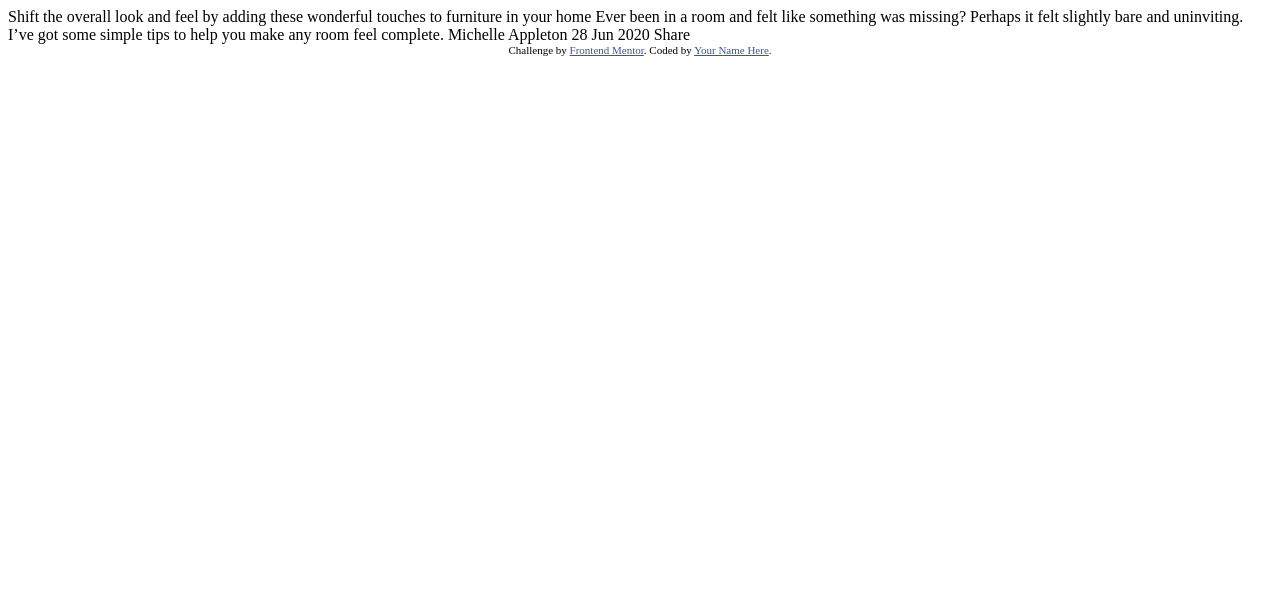
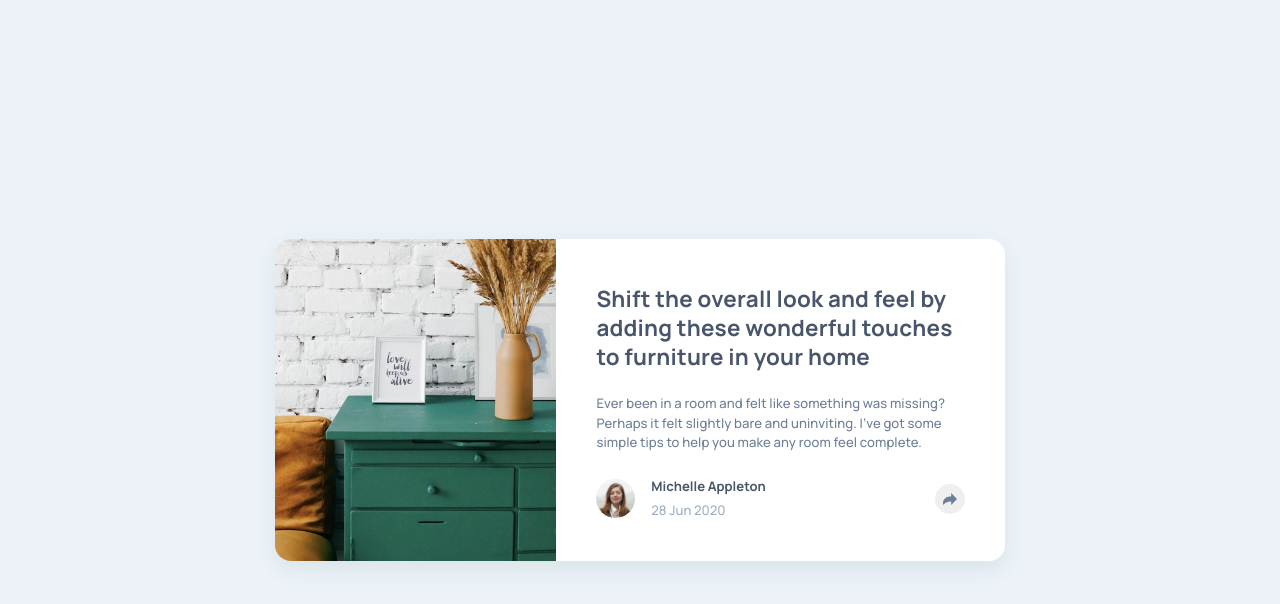
Before and after one commit to TomSif/Front-end_Mentor_Article_Preview_Component_Master-, a plain HTML site: page index.html in a window 1280 px wide. Drawn offline with Linux system fonts and the light colour scheme.

Commit message:
mobile + desktop + javascript

```diff
--- a/index.html
+++ b/index.html
@@ -1,36 +1,112 @@
 <!DOCTYPE html>
 <html lang="en">
   <head>
-  <meta charset="UTF-8">
-  <meta name="viewport" content="width=device-width, initial-scale=1.0"> <!-- displays site properly based on user's device -->
-
-  <link rel="icon" type="image/png" sizes="32x32" href="./images/favicon-32x32.png">
-
+    <meta charset="UTF-8" />
+    <meta name="viewport" content="width=device-width, initial-scale=1.0" />
+    <!-- displays site properly based on user's device -->
+    <meta
+      name="description"
+      content="front end exercice about a javascipt share option click"
+    />
+    <meta
+      name="keywords"
+      content="article, web developpement, frontendmentor, html, css, javascript"
+    />
+    <link
+      rel="icon"
+      type="image/png"
+      sizes="32x32"
+      href="./images/favicon-32x32.png"
+    />
+    <!-- reset css -->
+    <link rel="stylesheet" href="./modern-reset.css" />
+    <!-- styling css -->
+    <link rel="stylesheet" href="./styles.css" />
+    <!-- javascript  -->
+    <script defer src="./main.js"></script>
     <title>Frontend Mentor | Article preview component</title>
-
-  <!-- Feel free to remove these styles or customise in your own stylesheet 👍 -->
-  <style>
-    .attribution { font-size: 11px; text-align: center; }
-    .attribution a { color: hsl(228, 45%, 44%); }
-  </style>
   </head>
   <body>
-
-  Shift the overall look and feel by adding these wonderful
-  touches to furniture in your home
-
+    <main>
+      <article class="article">
+        <header class="article__header">
+          <img src="./images/drawers.jpg" alt="" class="article__image" />
+        </header>
+        <div class="article__content--layout">
+          <section class="article__content">
+            <h1 class="article__title">
+              Shift the overall look and feel by adding these wonderful touches
+              to furniture in your home
+            </h1>
+            <p class="article__description">
               Ever been in a room and felt like something was missing? Perhaps
-  it felt slightly bare and uninviting. I’ve got some simple tips
-  to help you make any room feel complete.
-
-  Michelle Appleton
-  28 Jun 2020
-
-  Share
-
-  <div class="attribution">
-    Challenge by <a href="https://www.frontendmentor.io?ref=challenge" target="_blank">Frontend Mentor</a>.
-    Coded by <a href="#">Your Name Here</a>.
+              it felt slightly bare and uninviting. I’ve got some simple tips to
+              help you make any room feel complete.
+            </p>
+          </section>
+          <footer class="article__footer">
+            <img
+              src="./images/avatar-michelle.jpg"
+              alt="profile picture of Michelle Appleton"
+              class="article__footer__avatar"
+            />
+            <div class="article__footer__author">
+              <h3 class="article__footer__author__name">Michelle Appleton</h3>
+              <time datetime="2020-06-28" class="article__footer__date"
+                >28 Jun 2020</time
+              >
             </div>
+            <button
+              id="shareButton"
+              class="article__footer__share__button"
+              aria-label="Share this article"
+            >
+              <img
+                src="./images/icon-share.svg"
+                alt="share icon"
+                id="iconShare"
+              />
+            </button>
+            <section class="article__footer__share">
+              <div class="article__footer__share__pop-up-menu">
+                <h4 class="article__footer__share__pop-up-menu__title">
+                  SHARE
+                </h4>
+                <a
+                  href="https://www.facebook.com"
+                  target="_blank"
+                  aria-label="Share on Facebook"
+                >
+                  <img
+                    src="./images/icon-facebook.svg"
+                    alt="share icon of Facebook"
+                  />
+                </a>
+                <a
+                  href="https://www.twitter.com"
+                  target="_blank"
+                  aria-label="Share on Twitter"
+                >
+                  <img
+                    src="./images/icon-twitter.svg"
+                    alt="share icon of Twitter"
+                  />
+                </a>
+                <a
+                  href="https://www.pinterest.com"
+                  target="_blank"
+                  aria-label="Share on Pinterest"
+                >
+                  <img
+                    src="./images/icon-pinterest.svg"
+                    alt="share icon of Pinterest"
+                  />
+                </a>
+              </div>
+            </section>
+          </footer>
+        </div>
+      </article>
+    </main>
   </body>
 </html>
--- /dev/null
+++ b/main.js
@@ -0,0 +1,18 @@
+// Select Button by ID
+const shareButton = document.getElementById("shareButton");
+
+// Select menu to change the display into flex
+const shareMenu = document.querySelector(".article__footer__share");
+
+// Add and event to liste the click
+shareButton.addEventListener("click", () => {
+  // Toggle the display of the menu from none to flex
+  if (shareMenu.style.display === "flex") {
+    shareMenu.style.display = "none";
+  } else {
+    shareMenu.style.display = "flex";
+  }
+
+  // Toggle .active to change color of the button and arrow
+  shareButton.classList.toggle("active");
+});
--- /dev/null
+++ b/modern-reset.css
@@ -0,0 +1,50 @@
+/*
+  Josh's Custom CSS Reset
+  https://www.joshwcomeau.com/css/custom-css-reset/
+*/
+
+*,
+*::before,
+*::after {
+  box-sizing: border-box;
+}
+
+* {
+  margin: 0;
+}
+
+body {
+  line-height: 1.5;
+  -webkit-font-smoothing: antialiased;
+}
+
+img,
+picture,
+video,
+canvas,
+svg {
+  display: block;
+  max-width: 100%;
+}
+
+input,
+button,
+textarea,
+select {
+  font: inherit;
+}
+
+p,
+h1,
+h2,
+h3,
+h4,
+h5,
+h6 {
+  overflow-wrap: break-word;
+}
+
+#root,
+#__next {
+  isolation: isolate;
+}
--- /dev/null
+++ b/styles.css
@@ -0,0 +1,286 @@
+:root {
+  /* ### Define colors of the project */
+  --Very-Dark-Grayish-Blue: hsl(217, 19%, 35%);
+  --Desaturated-Dark-Blue: hsl(214, 17%, 51%);
+  --Grayish-Blue: hsl(212, 23%, 69%);
+  --Light-Grayish-Blue: hsl(210, 46%, 95%);
+
+  /* ### Define padding and gap of the project */
+  --layout-gap: 1.5rem;
+  --layout-padding: 2rem;
+}
+
+/* ### Define Fonts */
+/* manrope-200 - latin */
+@font-face {
+  font-display: swap; /* Check https://developer.mozilla.org/en-US/docs/Web/CSS/@font-face/font-display for other options. */
+  font-family: "Manrope";
+  font-style: normal;
+  font-weight: 200;
+  src: url("./Fonts/manrope-v15-latin-200.woff2") format("woff2"); /* Chrome 36+, Opera 23+, Firefox 39+, Safari 12+, iOS 10+ */
+}
+/* manrope-regular - latin */
+@font-face {
+  font-display: swap;
+  font-family: "Manrope";
+  font-style: normal;
+  font-weight: 400;
+  src: url("./Fonts/manrope-v15-latin-regular.woff2") format("woff2");
+}
+/* manrope-500 - latin */
+@font-face {
+  font-display: swap;
+  font-family: "Manrope";
+  font-style: normal;
+  font-weight: 500;
+  src: url("./Fonts/manrope-v15-latin-500.woff2") format("woff2");
+}
+/* manrope-700 - latin */
+@font-face {
+  font-display: swap;
+  font-family: "Manrope";
+  font-style: normal;
+  font-weight: 700;
+  src: url("./Fonts/manrope-v15-latin-700.woff2") format("woff2");
+}
+
+/* ### Start styling  */
+body {
+  font-family: "Manrope", sans-serif;
+}
+main {
+  background-color: var(--Light-Grayish-Blue);
+  display: flex;
+  flex-direction: row;
+  align-items: center;
+  justify-content: center;
+  min-height: 100vh;
+}
+article {
+  margin: var(--layout-gap);
+  box-shadow: 0 8px 20px hsl(195, 25%, 88%);
+}
+.article__image {
+  object-fit: cover;
+  object-position: center;
+  max-height: 12.5rem;
+  width: 100%;
+  border-radius: 5% 5% 0 0;
+}
+
+.article__content--layout {
+  position: relative;
+  display: flex;
+  flex-direction: column;
+  align-items: flex-start;
+  justify-content: center;
+  background-color: white;
+  padding: var(--layout-padding);
+  padding-bottom: 1.25rem;
+  border-radius: 0 0 5% 5%;
+}
+/* Adjusting height of the container with padding-bottom to fit pop-menu */
+.article__content--layout {
+  padding-bottom: -0.7rem !important;
+}
+.article__title {
+  padding-top: 0.3rem;
+  font-weight: 700;
+  font-size: 1rem;
+  letter-spacing: 0.012rem;
+  line-height: 1.5;
+  color: var(--Very-Dark-Grayish-Blue);
+}
+.article__description {
+  padding-top: 0.7rem;
+  font-weight: 500;
+  font-size: 0.82rem;
+  letter-spacing: 0.005rem;
+  line-height: 1.5;
+  color: var(--Desaturated-Dark-Blue);
+}
+.article__footer {
+  width: 100%;
+  padding-top: 2rem;
+  display: flex;
+  flex-direction: row;
+  align-items: center;
+  gap: 1rem;
+}
+.article__footer__avatar {
+  width: 2.43rem;
+  border-radius: 50%;
+}
+.article__footer__author__name {
+  font-size: 0.82rem;
+  font-weight: 700;
+  color: var(--Very-Dark-Grayish-Blue);
+}
+.article__footer__date {
+  font-size: 0.82rem;
+  font-weight: 500;
+  color: var(--Grayish-Blue);
+}
+.article__footer__share {
+  margin-left: auto;
+}
+.article__footer__share__button {
+  margin-left: auto;
+  z-index: 10;
+  width: 1.9rem;
+  height: 1.9rem;
+  border-radius: 50%;
+  display: flex;
+  flex-direction: column;
+  align-items: center;
+  justify-content: center;
+  cursor: pointer;
+  border: none;
+}
+
+#iconShare {
+  display: block;
+  width: 0.85rem;
+  height: 0.85rem;
+  object-fit: contain;
+  object-position: center;
+  pointer-events: none;
+}
+/* ### Change color of the button and img in JavaScript when clicked  */
+.article__footer__share__button.active {
+  background-color: var(--Desaturated-Dark-Blue);
+}
+.article__footer__share__button.active #iconShare {
+  filter: invert(1) saturate(0.5) brightness(2);
+}
+
+/* ### Pop-up Menu will be activate in JavaScript when clicked  */
+.article__footer__share {
+  display: none;
+  flex-direction: row;
+  position: absolute;
+  right: 0;
+  bottom: 0;
+  width: 100%;
+}
+.article__footer__share__pop-up-menu {
+  width: 100%;
+  border-radius: 0 0 1rem 1rem;
+  padding: 1.7rem var(--layout-padding);
+  display: flex;
+  flex-direction: row;
+  align-items: center;
+  justify-content: flex-start;
+  gap: 1rem;
+  background-color: var(--Very-Dark-Grayish-Blue);
+  color: var(--Light-Grayish-Blue);
+}
+.article__footer__share__pop-up-menu__title {
+  opacity: 50%;
+  letter-spacing: 0.2rem;
+  font-size: 1rem;
+  font-weight: 200;
+  color: var(--Light-Grayish-Blue);
+}
+.article__footer__share__pop-up-menu img {
+  width: 1.25rem;
+  height: 1.25rem;
+}
+.article__footer__share__pop-up-menu img:hover {
+  transform: scale(1.2);
+}
+
+/* ### Media Queries  */
+/* Tablet version */
+
+@media (min-width: 44.68rem) {
+  .article {
+    max-width: 45.65rem;
+    display: flex;
+    flex-direction: row;
+    justify-content: flex-start;
+    border-radius: 1rem 1rem 1rem 1rem;
+  }
+  .article__header {
+    border-radius: 1rem 0 0 1rem;
+  }
+  .article__image {
+    max-height: 24rem;
+    max-width: 17.6rem;
+    width: auto;
+    height: 100%;
+    object-fit: cover;
+    object-position: left;
+    border-radius: 1rem 0 0 1rem;
+  }
+  .article__content--layout {
+    border-radius: 0rem 1rem 1rem 0rem;
+    padding: 2.5rem;
+  }
+  .article__title {
+    font-weight: 700;
+    font-size: 1.4rem;
+    letter-spacing: 0.012rem;
+    line-height: 1.3;
+    color: var(--Very-Dark-Grayish-Blue);
+  }
+  .article__description {
+    padding-top: 1.4rem;
+  }
+  .article__footer {
+    padding-top: 1.5rem;
+  }
+  .article__footer__share {
+    position: absolute;
+    right: 5rem;
+    bottom: 1.8rem;
+    width: 15rem;
+  }
+  .article__footer__share__pop-up-menu {
+    padding: 1.5rem var(--layout-padding);
+    position: relative;
+    width: 100%;
+    border-radius: 1rem 1rem 1rem 1rem;
+    transform: scale(0.8);
+    box-shadow: 0 8px 20px hsl(195, 25%, 88%);
+  }
+  /* right arrow creation */
+  .article__footer__share__pop-up-menu::after {
+    content: "";
+    position: absolute;
+    top: 50%;
+    right: -2.01rem;
+    transform: translateY(-50%);
+    border-width: 1rem;
+    border-style: solid;
+    border-color: transparent transparent transparent
+      var(--Very-Dark-Grayish-Blue);
+  }
+}
+@media (min-width: 56rem) {
+  .article__footer__share {
+    position: absolute;
+    right: -4rem;
+    bottom: 6.8rem;
+    width: 15rem;
+  }
+  .article__footer__share__pop-up-menu {
+    position: relative;
+    width: 100%;
+    border-radius: 1rem 1rem 1rem 1rem;
+    transform: scale(1);
+    box-shadow: 0 8px 20px hsl(195, 25%, 88%);
+  }
+  /* down arrow creation */
+  .article__footer__share__pop-up-menu::after {
+    content: "";
+    position: absolute;
+    top: 120%;
+    right: 43%;
+    transform: translateY(-50%);
+    border-width: 1rem;
+    border-style: solid;
+    border-color: var(--Very-Dark-Grayish-Blue) transparent transparent
+      transparent;
+  }
+}
```
Also changed, not shown: Fonts/manrope-v15-latin-200.woff2 (added), Fonts/manrope-v15-latin-500.woff2 (added), Fonts/manrope-v15-latin-700.woff2 (added), Fonts/manrope-v15-latin-regular.woff2 (added), 2 other files. Lines whose indentation alone changed are shown as unchanged.
